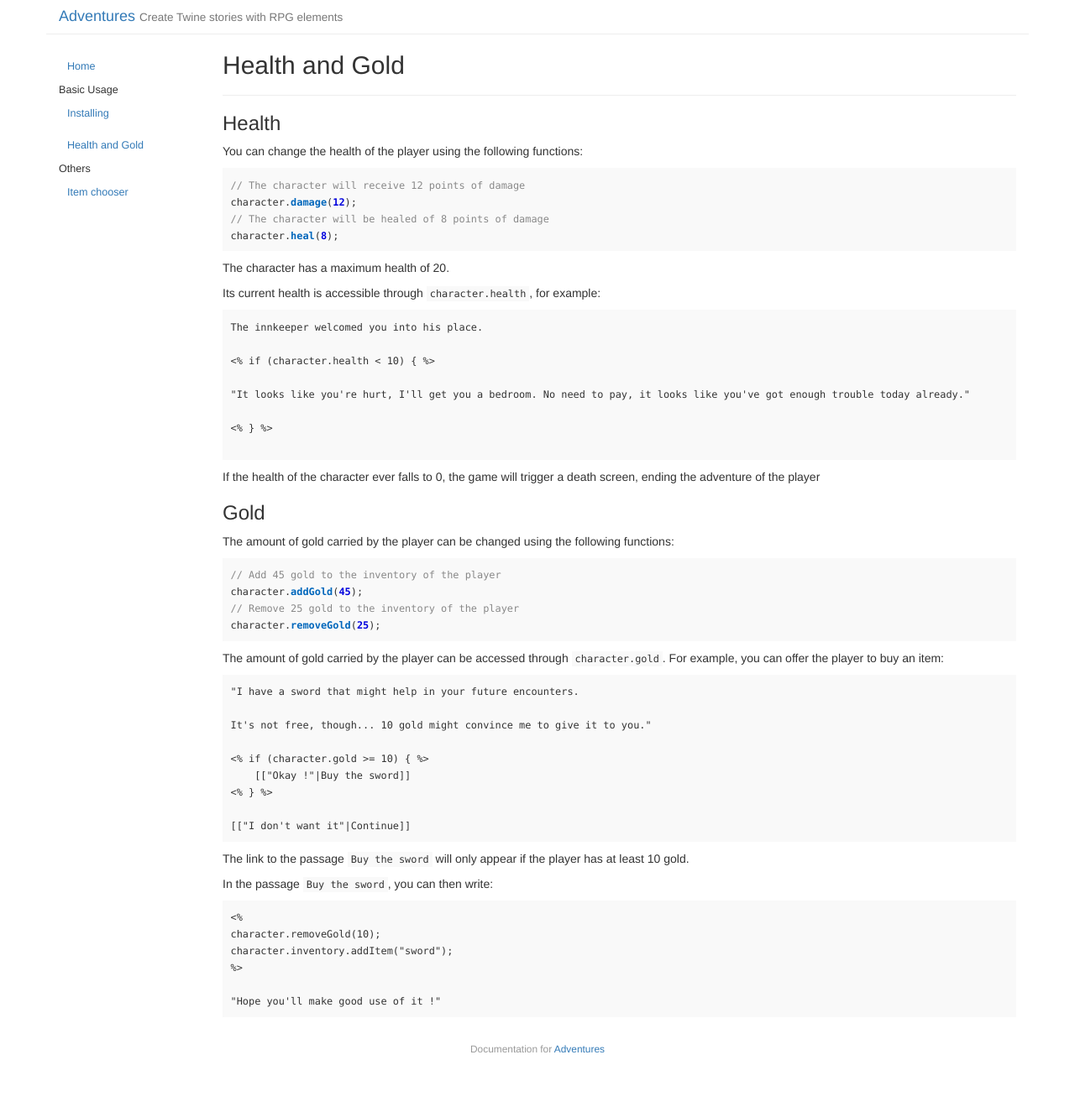
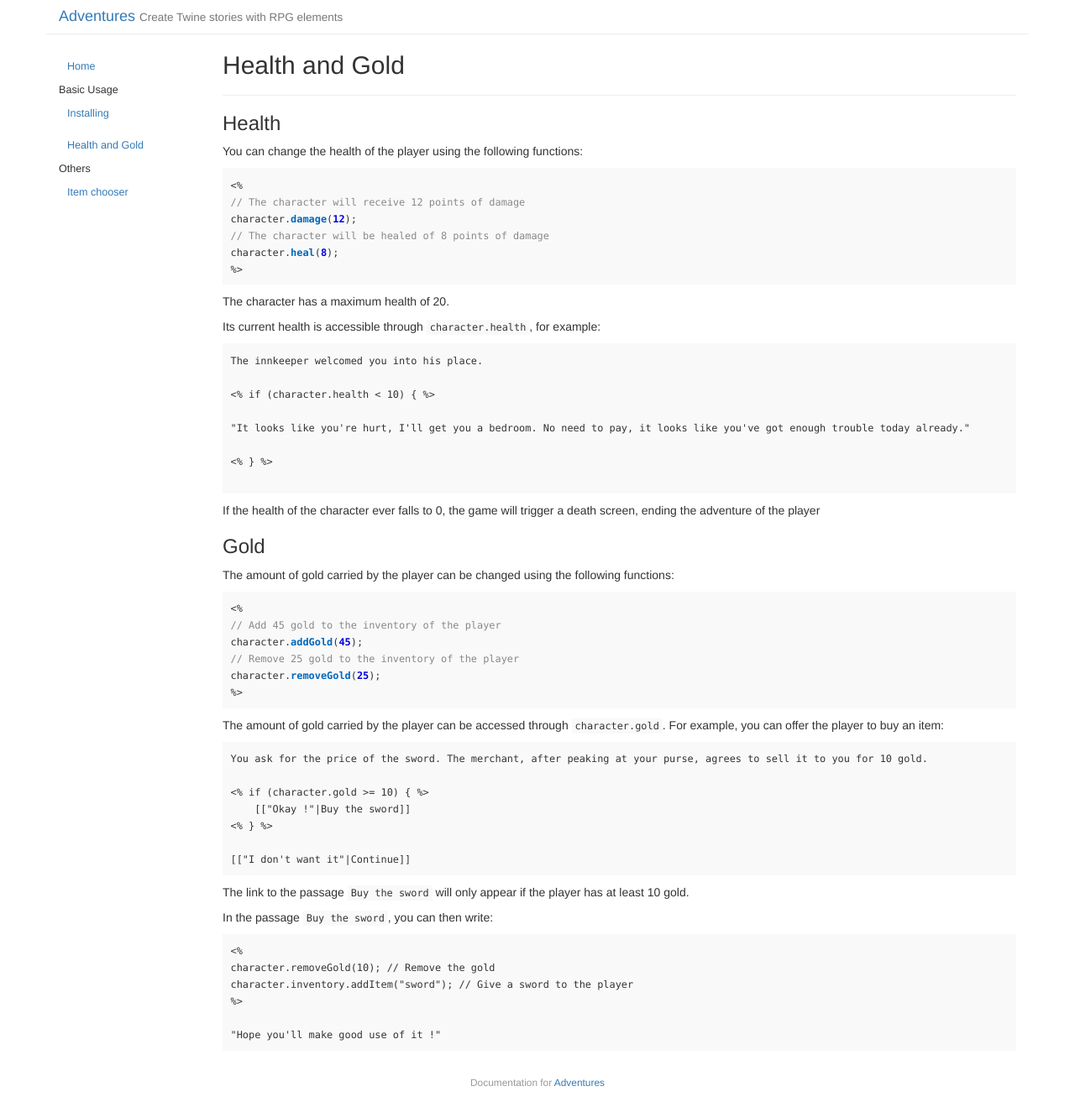
Before and after one commit to Longwelwind/adventures, a Jekyll site: the page built from docs/_posts/2017-08-07-health-and-gold.md, in a window 1280 px wide. Shown: the whole page at 84% size. Built offline with Jekyll 4.4.1, drawn with Linux system fonts in a browser that asks for light colours; before the commit the page ends 1279 px from its top, so only the background shows below that.

Commit message:
Improve section Heart and Gold section

````diff
--- a/docs/_posts/2017-08-07-health-and-gold.md
+++ b/docs/_posts/2017-08-07-health-and-gold.md
@@ -10,10 +10,12 @@ date: 2017-08-07 21:06:05
 You can change the health of the player using the following functions:
 
 ```javascript
+<%
 // The character will receive 12 points of damage
 character.damage(12);
 // The character will be healed of 8 points of damage
 character.heal(8);
+%>
 ```
 
 The character has a maximum health of 20.
@@ -38,18 +40,18 @@ If the health of the character ever falls to 0, the game will trigger a death sc
 The amount of gold carried by the player can be changed using the following functions:
 
 ```javascript
+<%
 // Add 45 gold to the inventory of the player
 character.addGold(45);
 // Remove 25 gold to the inventory of the player
 character.removeGold(25);
+%>
 ```
 
 The amount of gold carried by the player can be accessed through `character.gold`. For example, you can offer the player to buy an item:
 
 ```
-"I have a sword that might help in your future encounters.
-
-It's not free, though... 10 gold might convince me to give it to you."
+You ask for the price of the sword. The merchant, after peaking at your purse, agrees to sell it to you for 10 gold.
 
 <% if (character.gold >= 10) { %>
     [["Okay !"|Buy the sword]]
@@ -64,8 +66,8 @@ In the passage `Buy the sword`, you can then write:
 
 ```
 <%
-character.removeGold(10);
-character.inventory.addItem("sword");
+character.removeGold(10); // Remove the gold
+character.inventory.addItem("sword"); // Give a sword to the player
 %>
 
 "Hope you'll make good use of it !"
````
